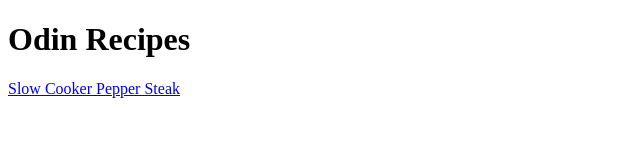
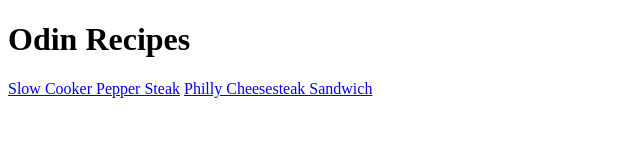
Before and after one commit to anthonbrooks/odin-recipes, a plain HTML site: page index.html in a window 1280 px wide. Shown: the whole page, without its empty margins (0-640 px from the left). Drawn offline with Linux system fonts and the light colour scheme.

Commit message:
Add philly-sandwhich.html link to index.html

```diff
--- a/index.html
+++ b/index.html
@@ -8,5 +8,6 @@
 <body>
     <h1>Odin Recipes</h1>
     <a href="recipes/pepper-steak.html">Slow Cooker Pepper Steak</a>
+    <a href="recipes/philly-sandwhich.html">Philly Cheesesteak Sandwich</a>
 </body>
 </html>
```
